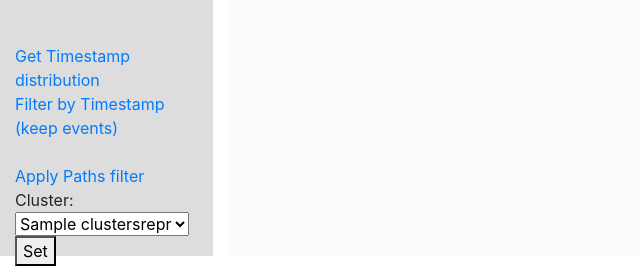
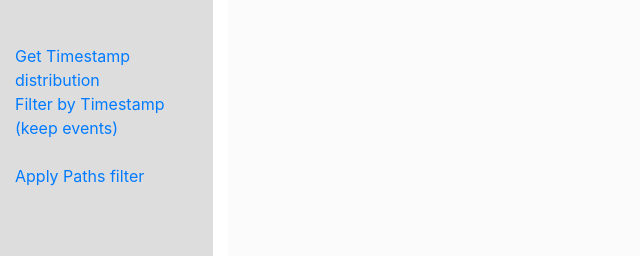
Before and after one commit to Javert899/pm4py-mdl, a Flask app: template templates/process_view.html in a window 1280 px wide. Shown: the part 544-810 px from the top of the page, without its empty margins (0-640 px from the left). Run offline with Flask 2, Linux system fonts and the light colour scheme; the template is opened without the code that fills it: most values are stand-ins (such as "Sample title", 1, 10 or a date in 2020); parts of the project's set-up code (start-up, migrations or seed data) failed here and were passed over.

Commit message:
Temporary disabling

```diff
--- a/templates/process_view.html
+++ b/templates/process_view.html
@@ -246,7 +246,7 @@
                 cluster_selector.add(option);
                 i++;
             }
-            cluster_div.style.display = '';
+            //cluster_div.style.display = '';
         }
         var log_selector = document.getElementById("logselector");
         let i = 0;
```
